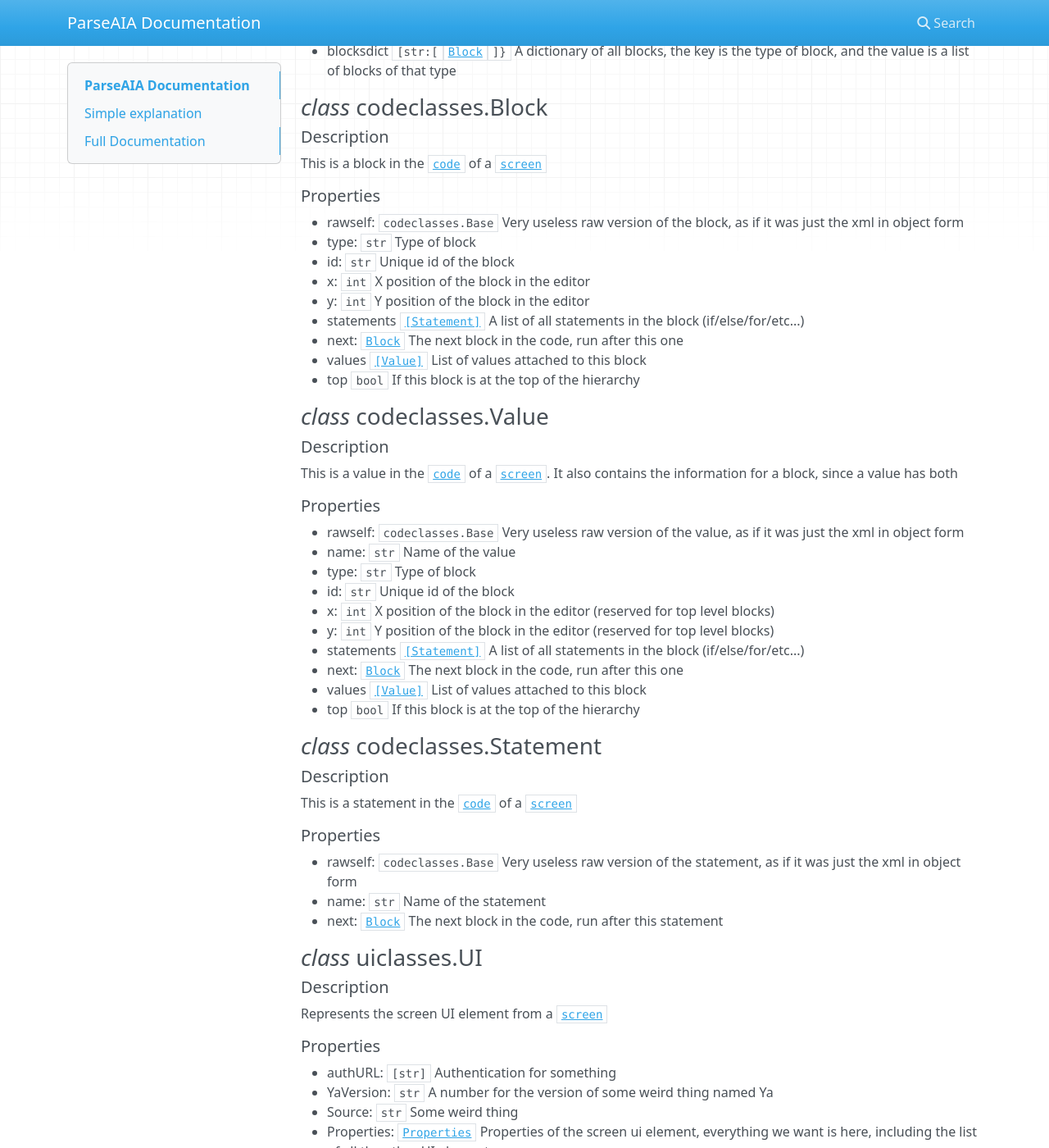
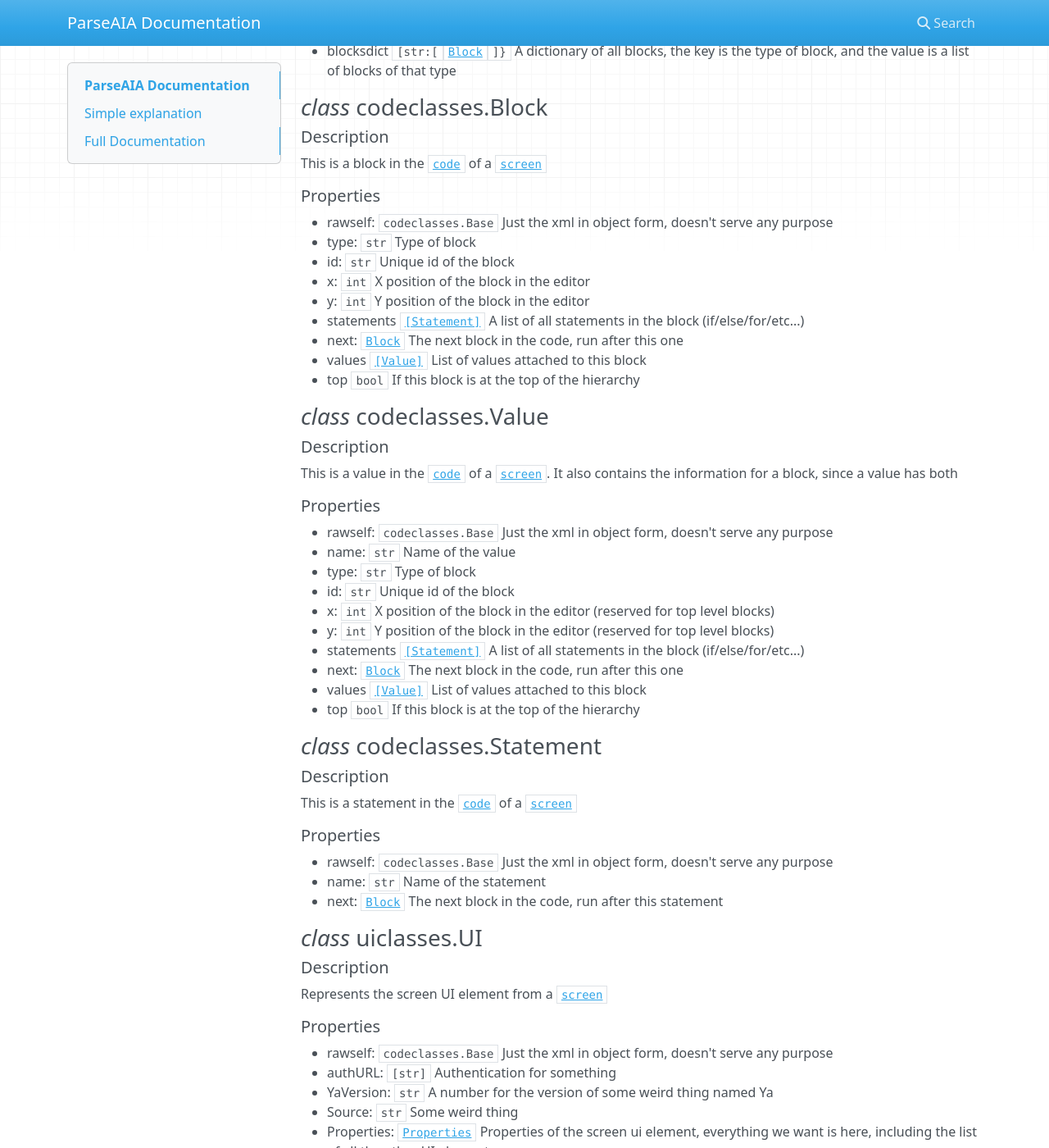
Before and after one commit to PolarsBear/parseaia, an MkDocs documentation site: the page built from docs/index.md, in a window 1280 px wide and 1400 px high, scrolled down 1343 px. Shown: the whole window at 82% size. Built offline with MkDocs 1.6.1, drawn with Linux system fonts in a browser that asks for light colours; nearby versions of some CDN libraries; some of the changed text lies outside the part shown.

Commit message:
Docs update

```diff
--- a/docs/index.md
+++ b/docs/index.md
@@ -42,7 +42,7 @@ This is a screen from the [`Project`](#class-project), it has the screen's code
 This is all of the code from a [`screen`](#class-mainscreen)
 
 ##### Properties
-* xml: `codeclasses.Base`The xml in object form, very RAW, not suggested
+* xml: `codeclasses.Base` Just the xml in object form, doesn't serve any purpose
 * blockslist [`[Block]`](#class-codeclassesblock) A list of all blocks in the [`Screen`](#class-mainscreen), without any sense of hierarchy
 * gvars [`[Block]`](#class-codeclassesblock) A list of all global variable declarations
 * events [`[Block]`](#class-codeclassesblock) A list of all event handlers
@@ -56,7 +56,7 @@ This is all of the code from a [`screen`](#class-mainscreen)
 This is a block in the [`code`](#class-codeclassescode) of a [`screen`](#class-mainscreen)
 
 ##### Properties
-* rawself: `codeclasses.Base` Very useless raw version of the block, as if it was just the xml in object form
+* rawself: `codeclasses.Base` Just the xml in object form, doesn't serve any purpose
 * type: `str` Type of block
 * id: `str` Unique id of the block
 * x: `int` X position of the block in the editor
@@ -72,7 +72,7 @@ This is a block in the [`code`](#class-codeclassescode) of a [`screen`](#class-m
 This is a value in the [`code`](#class-codeclassescode) of a [`screen`](#class-mainscreen). It also contains the information for a block, since a value has both
 
 ##### Properties
-* rawself: `codeclasses.Base` Very useless raw version of the value, as if it was just the xml in object form
+* rawself: `codeclasses.Base` Just the xml in object form, doesn't serve any purpose
 * name: `str` Name of the value
 * type: `str` Type of block
 * id: `str` Unique id of the block
@@ -90,7 +90,7 @@ This is a value in the [`code`](#class-codeclassescode) of a [`screen`](#class-m
 This is a statement in the [`code`](#class-codeclassescode) of a [`screen`](#class-mainscreen)
 
 ##### Properties
-* rawself: `codeclasses.Base` Very useless raw version of the statement, as if it was just the xml in object form
+* rawself: `codeclasses.Base` Just the xml in object form, doesn't serve any purpose
 * name: `str` Name of the statement
 * next: [`Block`](#class-block) The next block in the code, run after this statement
 
@@ -100,6 +100,7 @@ This is a statement in the [`code`](#class-codeclassescode) of a [`screen`](#cla
 Represents the screen UI element from a [`screen`](#class-mainscreen)
 
 ##### Properties
+* rawself: `codeclasses.Base` Just the xml in object form, doesn't serve any purpose
 * authURL: `[str]` Authentication for something
 * YaVersion: `str` A number for the version of some weird thing named Ya
 * Source: `str` Some weird thing
@@ -111,6 +112,7 @@ Represents the screen UI element from a [`screen`](#class-mainscreen)
 Represents the properties of a screen [`UI`](#class-uiclassesui) element from a [`screen`](#class-mainscreen). Has many more potential properties than shown here, these are just the default ones, if for example the screen's background color is changed, there would be a property to represent that
 
 ##### Properties
+* rawself: `codeclasses.Base` Just the xml in object form, doesn't serve any purpose
 * Name: `str` Name of the screen
 * Type: `str` Type of element, can only be "Form"
 * Version: `str` I used to believe that App Inventor's code was actually good...
@@ -125,6 +127,7 @@ Represents the properties of a screen [`UI`](#class-uiclassesui) element from a
 Represents a Component of a screen [`UI`](#class-uiclassesui) element from a [`screen`](#class-mainscreen). Has many more potential properties than shown here, these are just the default ones, if for example the element's background color is changed, there would be a property to represent that
 
 ##### Properties
+* rawself: `codeclasses.Base` Just the xml in object form, doesn't serve any purpose
 * Name: `str` Name of the ui element (IE: "Button1")
 * Type: `str` Type of ui element
 * Version `str` Why App Inventor? why?
```
